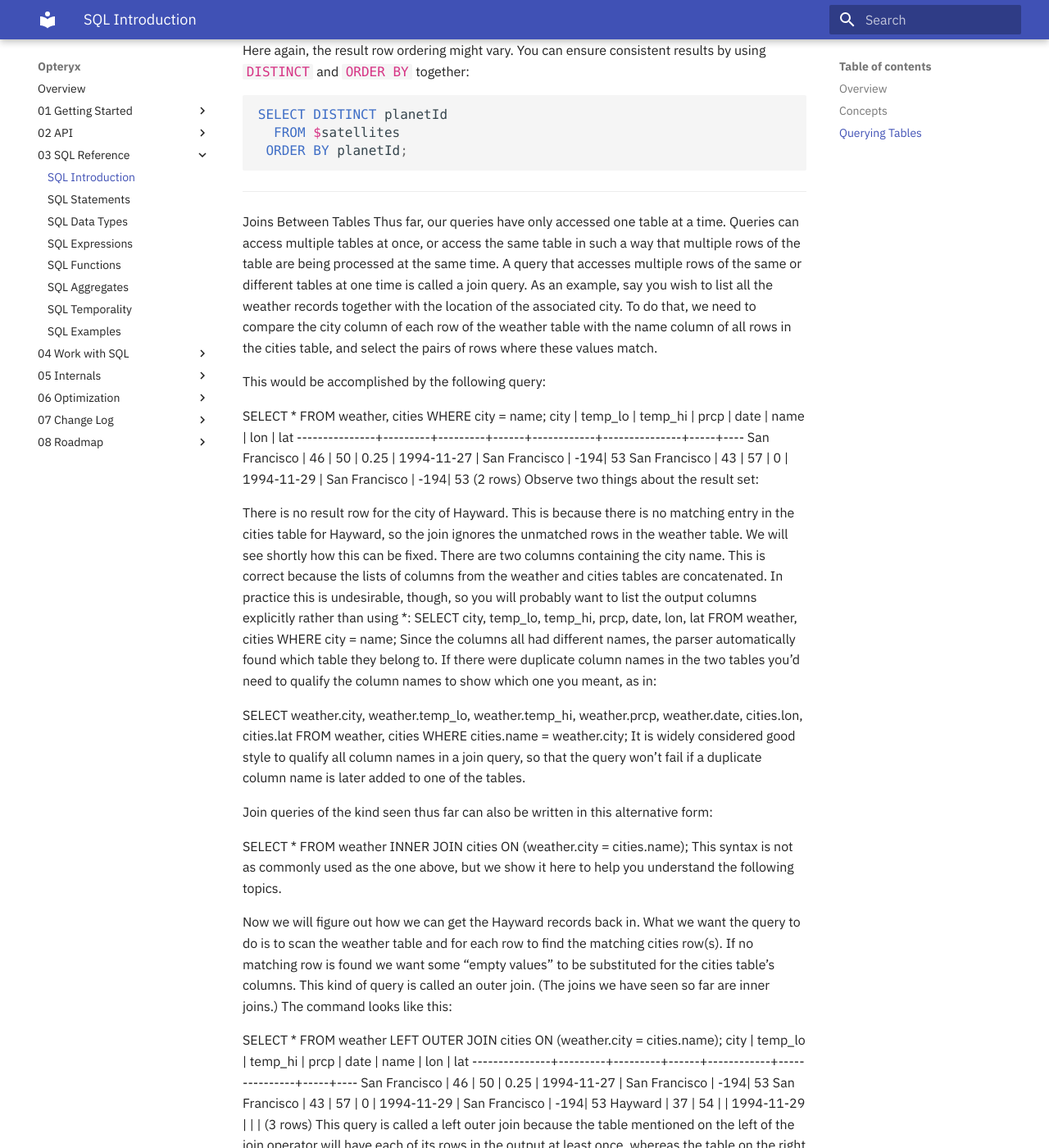
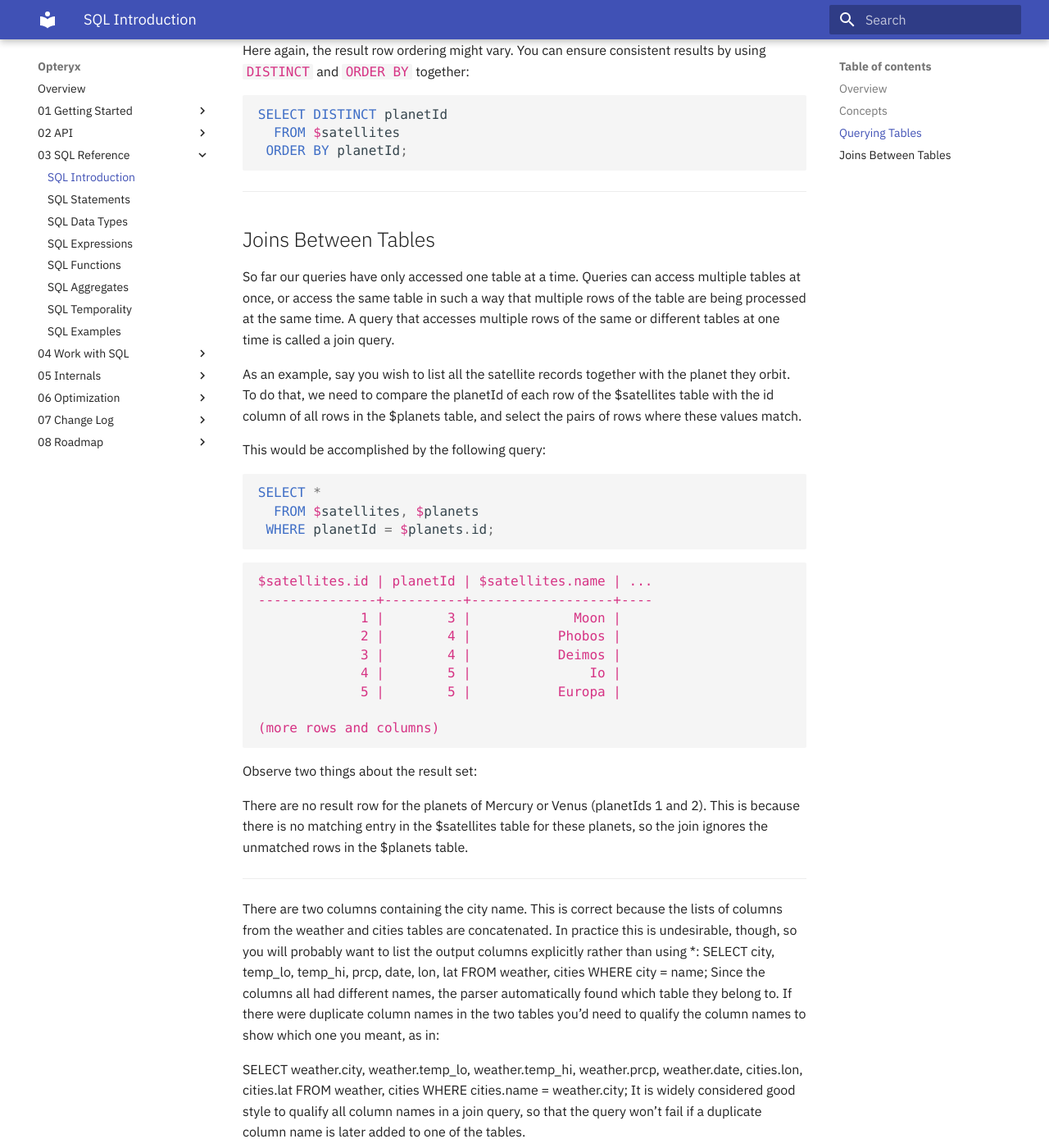
Before and after one commit to mabel-dev/opteryx, an MkDocs documentation site: the page built from docs/03 SQL Reference/01 Introduction.md, in a window 1280 px wide and 1400 px high, scrolled down 3123 px. Shown: the whole window at 82% size. Built offline with MkDocs 1.6.1 and Material for MkDocs 9.7.7, drawn with Linux system fonts in a browser that asks for light colours.

```diff
--- a/docs/03 SQL Reference/01 Introduction.md
+++ b/docs/03 SQL Reference/01 Introduction.md
@@ -138,22 +138,37 @@
 
 -----
 
-Joins Between Tables
-Thus far, our queries have only accessed one table at a time. Queries can access multiple tables at once, or access the same table in such a way that multiple rows of the table are being processed at the same time. A query that accesses multiple rows of the same or different tables at one time is called a join query. As an example, say you wish to list all the weather records together with the location of the associated city. To do that, we need to compare the city column of each row of the weather table with the name column of all rows in the cities table, and select the pairs of rows where these values match.
+## Joins Between Tables
+So far our queries have only accessed one table at a time. Queries can access multiple tables at once, or access the same table in such a way that multiple rows of the table are being processed at the same time. A query that accesses multiple rows of the same or different tables at one time is called a join query.
+
+As an example, say you wish to list all the satellite records together with the planet they orbit. To do that, we need to compare the planetId of each row of the $satellites table with the id column of all rows in the $planets table, and select the pairs of rows where these values match.
 
 This would be accomplished by the following query:
 
+~~~sql
 SELECT *
-    FROM weather, cities
-    WHERE city = name;
-     city      | temp_lo | temp_hi | prcp |    date    |     name      | lon | lat
----------------+---------+---------+------+------------+---------------+-----+----
- San Francisco |      46 |      50 | 0.25 | 1994-11-27 | San Francisco | -194|  53
- San Francisco |      43 |      57 |    0 | 1994-11-29 | San Francisco | -194|  53
-(2 rows)
+  FROM $satellites, $planets
+ WHERE planetId = $planets.id;
+~~~
+
+~~~
+$satellites.id | planetId | $satellites.name | ...
+---------------+----------+------------------+----
+             1 |        3 |             Moon |
+             2 |        4 |           Phobos |
+             3 |        4 |           Deimos |
+             4 |        5 |               Io |
+             5 |        5 |           Europa |
+
+(more rows and columns)
+~~~
+
 Observe two things about the result set:
 
-There is no result row for the city of Hayward. This is because there is no matching entry in the cities table for Hayward, so the join ignores the unmatched rows in the weather table. We will see shortly how this can be fixed.
+There are no result row for the planets of Mercury or Venus (planetIds 1 and 2). This is because there is no matching entry in the $satellites table for these planets, so the join ignores the unmatched rows in the $planets table.
+
+-----
+
 There are two columns containing the city name. This is correct because the lists of columns from the weather and cities tables are concatenated. In practice this is undesirable, though, so you will probably want to list the output columns explicitly rather than using *:
 SELECT city, temp_lo, temp_hi, prcp, date, lon, lat
   FROM weather, cities
```
Also changed, not shown: 3 other files.
